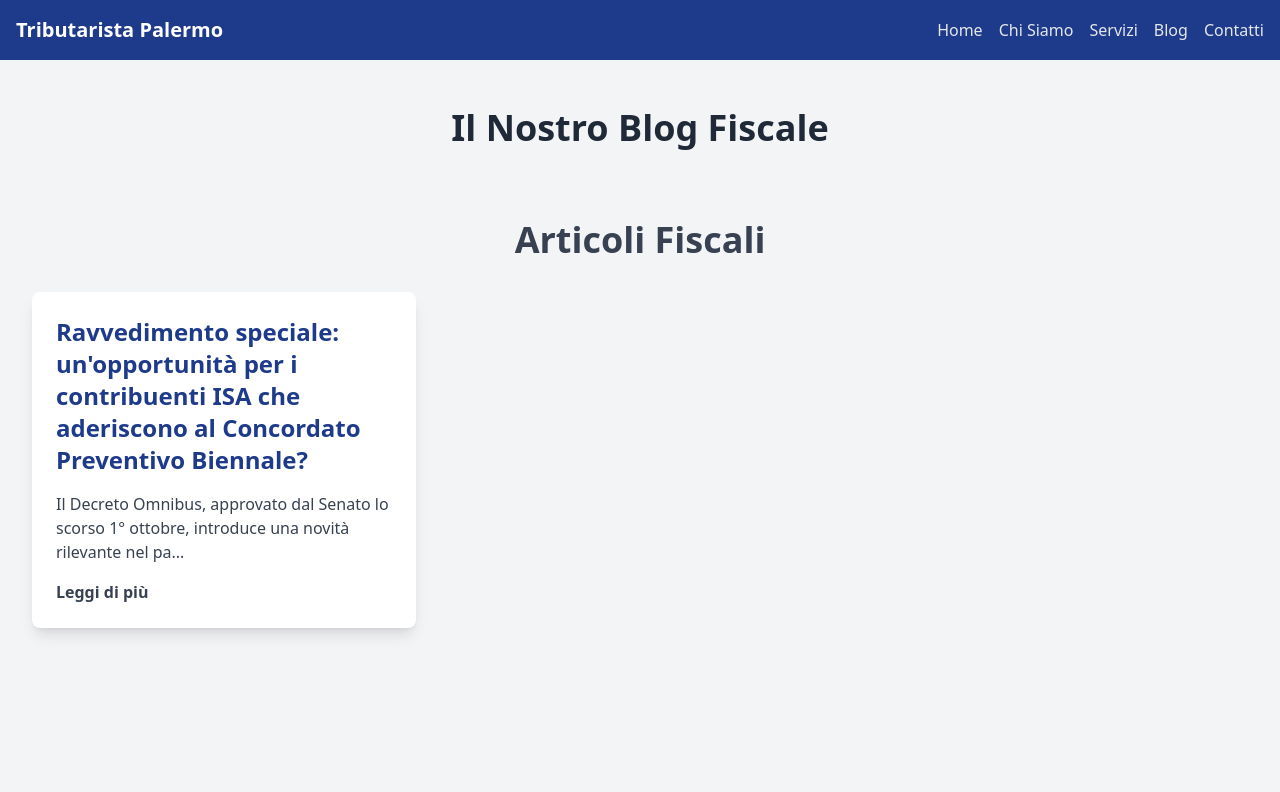
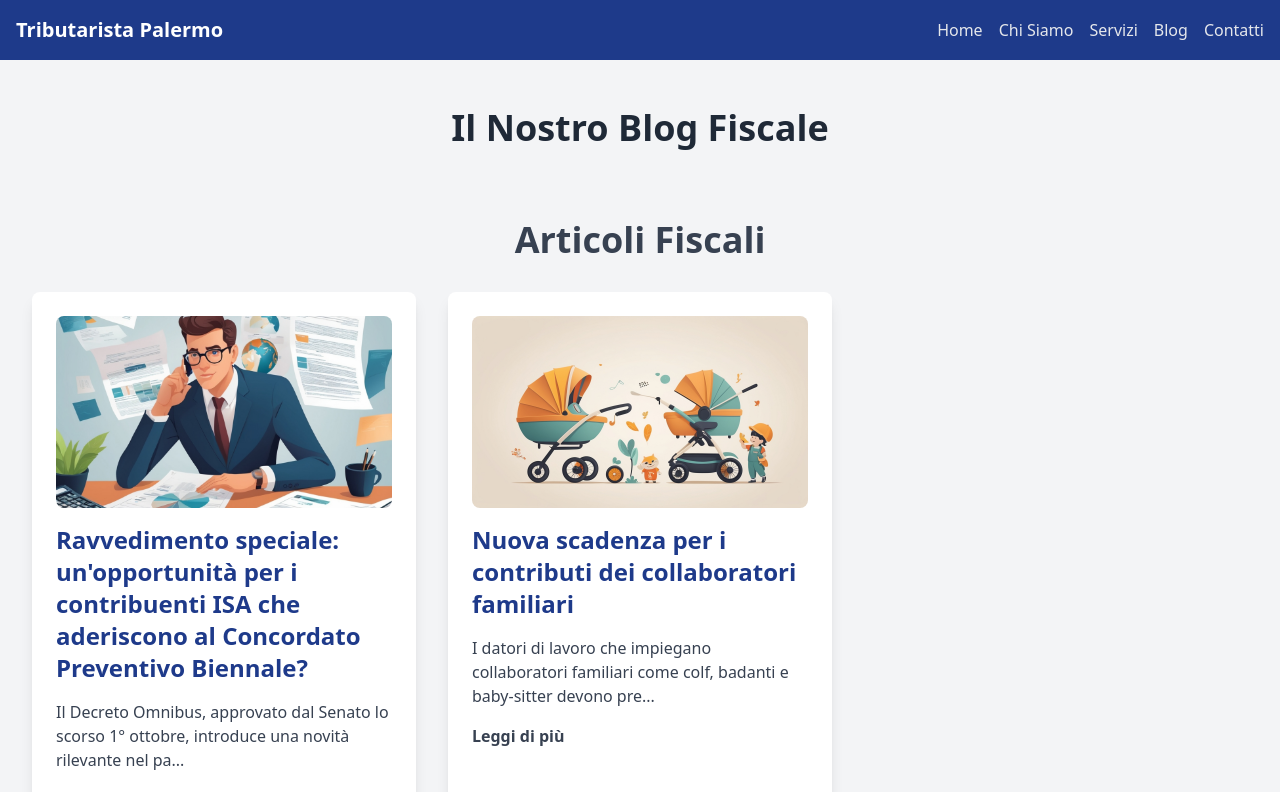
Before and after one commit to Andros924/studio-tributario-amoroso, a React (Vite) app: page /blog in a window 1280 px wide. Shown: the top 792 px of the page. Built offline with nearby package versions, Linux system fonts and the light colour scheme.

Commit message:
aggiunta articoli

```diff
--- a/src/components/BlogList.jsx
+++ b/src/components/BlogList.jsx
@@ -13,7 +13,16 @@ const BlogList = () => {
         {articoliEvidenza.length > 0 ? (
           articoliEvidenza.map((post) => (
             <div key={post.id} className="bg-white shadow-lg rounded-lg p-6">
-              <h2 className="text-2xl font-semibold text-blue-900 mb-4">
+              {post.immagine && (
+                <div className="w-full h-48">
+                  <img
+                    src={post.immagine}
+                    alt={post.titolo}
+                    className="object-cover w-full h-full rounded-lg"
+                  />
+                </div>
+              )}
+              <h2 className="text-2xl font-semibold text-blue-900 mt-4 mb-4">
                 {post.titolo}
               </h2>
               <p className="text-gray-700 mb-4">
--- a/src/components/Data.jsx
+++ b/src/components/Data.jsx
@@ -1,3 +1,6 @@
+import immagineRavvedimento from "../assets/images/ravvedimento.jpg";
+import collabfamiliari from "../assets/images/collabfamiliari.jpg"
+
 export const articoliEvidenza = [
   {
     id: 1,
@@ -46,8 +49,64 @@ export const articoliEvidenza = [
 
 <p>Il ravvedimento speciale è un'opportunità per i contribuenti ISA che si trovano in difficoltà, ma va valutata attentamente caso per caso. È fondamentale rivolgersi a un professionista per comprendere appieno le implicazioni di questa scelta e verificare se si possiedono i requisiti per accedere a questa misura.</p>
       `,
-    tempoLettura: 5,
-    immagine: "/images/ravvedimento.jpg",
+    tempoLettura: 2,
+    immagine: immagineRavvedimento,
     tags: ["ravvedimento", "fisco", "concordato preventivo"],
   },
+  {
+    id: 2,
+    titolo: "Nuova scadenza per i contributi dei collaboratori familiari",
+    autore: "Alessandro Amoroso",
+    data: "4 ottobre 2024",
+    excerpt:
+      "I datori di lavoro che impiegano collaboratori familiari come colf, badanti e baby-sitter devono prestare attenzione a una scadenza imminente: entro il 10 ottobre 2024 dovranno versare i contributi relativi al terzo trimestre dell'anno.",
+    contenuto: `
+       <p>I datori di lavoro che impiegano collaboratori familiari come colf, badanti e baby-sitter devono prestare attenzione a una scadenza imminente: entro il 10 ottobre 2024 dovranno versare i contributi relativi al terzo trimestre dell'anno.</p> <br>
+
+<p><strong>Cosa cambia rispetto al passato?</p></strong><br>
+
+<p>L’INPS, con la circolare n. 23 del 29 gennaio 2024, ha aggiornato le tabelle con gli importi dei contributi dovuti per l'anno in corso. Questi importi sono stati adeguati in base alla variazione dell’indice ISTAT dei prezzi al consumo.</p><br>
+
+<p><strong>Come calcolare i contributi?</strong></p><br>
+
+<p>Il calcolo dei contributi dipende da diversi fattori:</p><br>
+
+<p><strong>- Tipo di contratto:</strong> A tempo indeterminato o determinato. </p><br>
+<p><strong>- Orario lavorativo settimanale:</strong> Fino a 24 ore o superiore. </p><br>
+<p><strong>- Retribuzione oraria:</strong> Sulla base di diverse fasce di reddito.</p><br>
+
+<p>L’INPS mette a disposizione tabelle dettagliate che indicano l’importo esatto del contributo orario da versare in base a queste variabili.</p><br>
+
+<p><strong>Modalità di pagamento</p></strong><br>
+
+<p>I datori di lavoro possono effettuare il versamento dei contributi tramite:</p><br>
+
+<p><strong>- Portale dei pagamenti INPS: </strong> Online, in modo semplice e sicuro.</p><br>
+<p><strong>- Avviso di pagamento PagoPA: </strong> Presso banche, uffici postali e altri prestatori di servizi di pagamento aderenti.</p><br>
+<p><strong>- App IO: </strong> L’applicazione mobile dell’INPS permette di effettuare pagamenti in modo rapido e intuitivo.</p><br>
+
+<p><strong>Attenzione alle scadenze</p></strong><br>
+
+<p>È fondamentale rispettare le scadenze previste dall’INPS. Il mancato pagamento dei contributi può comportare sanzioni amministrative.</p><br>
+
+<p><strong>Cosa succede in caso di cessazione del rapporto di lavoro?</p></strong><br>
+
+<p>Se il rapporto di lavoro con il collaboratore familiare cessa durante il trimestre, il contributo deve essere versato entro 10 giorni dalla data di cessazione.</p><br>
+
+<p><strong>Consigli utili</p></strong><br>
+
+<p><strong>- Conservare tutta la documentazione: </strong>È importante conservare tutti i documenti relativi ai pagamenti dei contributi, in quanto potrebbero essere richiesti in caso di controlli.</p><br>
+<p><strong>- Verificare periodicamente le informazioni:</strong> Le normative in materia di lavoro domestico possono subire variazioni. Si consiglia di consultare periodicamente il sito dell’INPS per eventuali aggiornamenti.</p><br>
+<p><strong>- Richiedere assistenza: </strong> In caso di dubbi o difficoltà, è possibile rivolgersi all’INPS o contattarci.</p><br>
+
+<p><strong>Conclusione</p></strong><br>
+
+<p>Le normative sui contributi per collaboratori familiari sono in continua evoluzione. Per essere sempre aggiornato e sicuro di applicare le regole corrette, ti consigliamo di affidarti alla nostra consulenza personalizzata. Il nostro team di esperti ti guiderà attraverso tutte le fasi, fornendoti le soluzioni più adatte alle tue esigenze.</p><br>
+
+
+      `,
+    tempoLettura: 2,
+    immagine: collabfamiliari,
+    tags: ["contributi collaboratori familiari", "scadenze INPS collaboratori familiari", "colf badanti baby-sitter contributi"],
+  },
 ];
--- a/src/pages/DettaglioArticolo.jsx
+++ b/src/pages/DettaglioArticolo.jsx
@@ -14,14 +14,20 @@ const DettaglioArticolo = () => {
   return (
     <div className="bg-gray-100 min-h-screen py-12">
       <div className="container mx-auto px-4">
-        <article className="bg-white shadow-lg rounded-lg overflow-hidden">
-          {articolo.immagine && (
+
+        {/* L'immagine sopra l'articolo */}
+        {articolo.immagine && (
+          <div className="w-full">
             <img
               src={articolo.immagine}
               alt={articolo.titolo}
-              className="w-full h-64 object-cover"
+              className="w-1/2 h-auto mx-auto rounded-lg" /* Immagine responsiva ridotta */
             />
-          )}
+          </div>
+        )}
+
+        {/* Articolo di dettaglio */}
+        <article className="bg-white shadow-lg rounded-lg overflow-hidden mt-6">
           <div className="p-8">
             <h1 className="text-4xl font-bold text-blue-900 mb-4">{articolo.titolo}</h1>
             <div className="flex items-center text-gray-600 mb-6">
@@ -39,6 +45,7 @@ const DettaglioArticolo = () => {
           </div>
         </article>
 
+        {/* Tags */}
         {articolo.tags && articolo.tags.length > 0 && (
           <div className="mt-8">
             <h2 className="text-xl font-semibold text-blue-900 mb-4">Tag</h2>
```
Also changed, not shown: src/assets/images/collabfamiliari.jpg (added), src/assets/images/ravvedimento.jpg (added).
